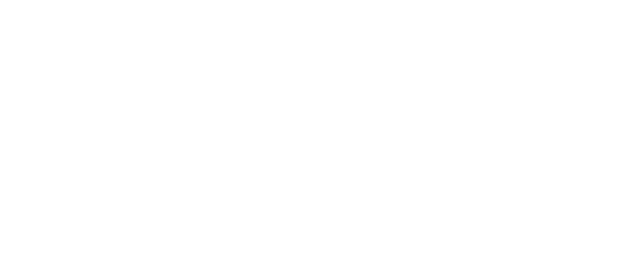
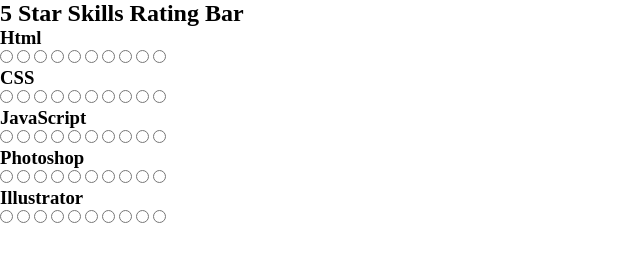
Before and after one commit to CJR85/skills-rating-bar, a plain HTML site: page index.html in a window 1280 px wide. Shown: the whole page, without its empty margins (0-640 px from the left). Drawn offline with Linux system fonts and the light colour scheme.

Commit message:
Create container content.

```diff
--- a/index.html
+++ b/index.html
@@ -7,5 +7,88 @@
     <link rel="stylesheet" href="style.css" />
     <title>5 Star Skills Rating Bar</title>
   </head>
-  <body></body>
+  <body>
+    <div class="container">
+      <h2>5 Star Skills Rating Bar</h2>
+      <div class="skills">
+        <h3 class="name">Html</h3>
+        <div class="rating">
+          <input type="radio" name="html" />
+          <input type="radio" name="html" />
+          <input type="radio" name="html" />
+          <input type="radio" name="html" />
+          <input type="radio" name="html" />
+          <input type="radio" name="html" />
+          <input type="radio" name="html" />
+          <input type="radio" name="html" />
+          <input type="radio" name="html" />
+          <input type="radio" name="html" />
+        </div>
+      </div>
+
+      <div class="skills">
+        <h3 class="name">CSS</h3>
+        <div class="rating">
+          <input type="radio" name="css" />
+          <input type="radio" name="css" />
+          <input type="radio" name="css" />
+          <input type="radio" name="css" />
+          <input type="radio" name="css" />
+          <input type="radio" name="css" />
+          <input type="radio" name="css" />
+          <input type="radio" name="css" />
+          <input type="radio" name="css" />
+          <input type="radio" name="css" />
+        </div>
+      </div>
+
+      <div class="skills">
+        <h3 class="name">JavaScript</h3>
+        <div class="rating">
+          <input type="radio" name="js" />
+          <input type="radio" name="js" />
+          <input type="radio" name="js" />
+          <input type="radio" name="js" />
+          <input type="radio" name="js" />
+          <input type="radio" name="js" />
+          <input type="radio" name="js" />
+          <input type="radio" name="js" />
+          <input type="radio" name="js" />
+          <input type="radio" name="js" />
+        </div>
+      </div>
+
+      <div class="skills">
+        <h3 class="name">Photoshop</h3>
+        <div class="rating">
+          <input type="radio" name="photoshop" />
+          <input type="radio" name="photoshop" />
+          <input type="radio" name="photoshop" />
+          <input type="radio" name="photoshop" />
+          <input type="radio" name="photoshop" />
+          <input type="radio" name="photoshop" />
+          <input type="radio" name="photoshop" />
+          <input type="radio" name="photoshop" />
+          <input type="radio" name="photoshop" />
+          <input type="radio" name="photoshop" />
+        </div>
+      </div>
+
+      <div class="skills">
+        <h3 class="name">Illustrator</h3>
+        <div class="rating">
+          <input type="radio" name="illustrator" />
+          <input type="radio" name="illustrator" />
+          <input type="radio" name="illustrator" />
+          <input type="radio" name="illustrator" />
+          <input type="radio" name="illustrator" />
+          <input type="radio" name="illustrator" />
+          <input type="radio" name="illustrator" />
+          <input type="radio" name="illustrator" />
+          <input type="radio" name="illustrator" />
+          <input type="radio" name="illustrator" />
+        </div>
+      </div>
+    </div>
+  </body>
 </html>
```
